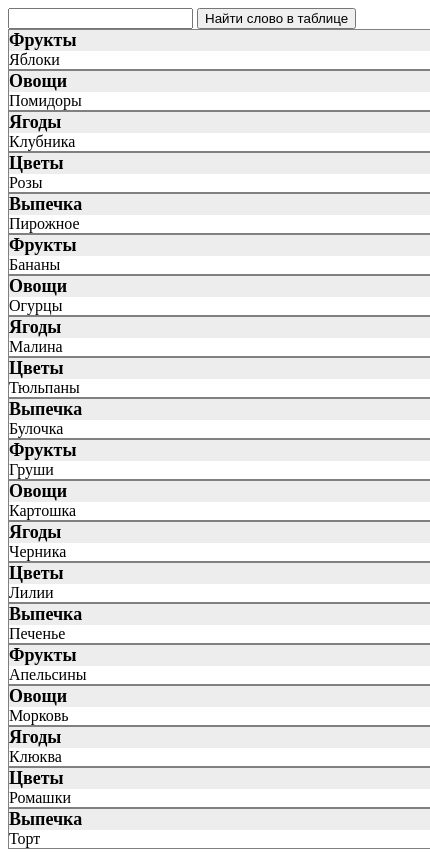
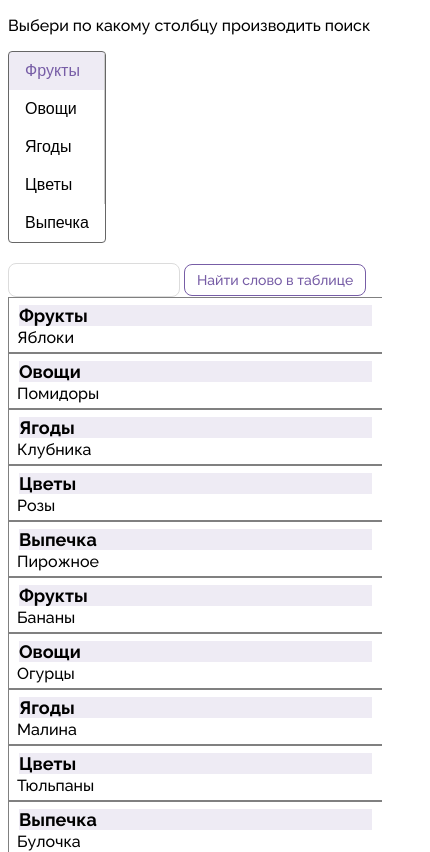
Before and after one commit to Oikapi/CFTtestTask, a website built with Vite: page index.html in a window 390 px wide. Shown: the top 852 px of the page, 430 px wide, since content can reach past the window. Built offline with nearby package versions, Linux system fonts and the light colour scheme.

Commit message:
add css and seach-radio

```diff
--- a/index.html
+++ b/index.html
@@ -7,15 +7,38 @@
   <meta name="viewport" content="width=device-width, initial-scale=1.0" />
   <title>Vite App</title>
   <link rel="stylesheet" href="style.css">
+  <link rel="preconnect" href="https://fonts.googleapis.com">
+  <link rel="preconnect" href="https://fonts.gstatic.com" crossorigin>
+  <link href="https://fonts.googleapis.com/css2?family=Raleway:wght@500;700&display=swap" rel="stylesheet">
 </head>
 
 <body>
   <div id="app"></div>
   <div class="buttonSearch">
-    <input type="text" id="inputText">
-    <button id="submitButton">Найти слово в таблице
-    </button>
+    <form id="searchForm">
+      <p>Выбери по какому столбцу производить поиск</p>
+      <div class="radioColumn">
 
+        <input type="radio" name="searchColumn" value="0" checked id="Fruits">
+        <label for="Fruits">Фрукты</label>
+
+        <input type="radio" name="searchColumn" value="1" id="Vegetables">
+        <label for="Vegetables">Овощи</label>
+
+        <input type="radio" name="searchColumn" value="2" id="Berries">
+        <label for="Berries">Ягоды</label>
+
+        <input type="radio" name="searchColumn" value="3" id="Flowers">
+        <label for="Flowers">Цветы</label>
+
+        <input type="radio" name="searchColumn" value="4" id="Bakery">
+        <label for="Bakery">Выпечка</label>
+      </div>
+      <input type="text" id="inputText" class="inputText">
+
+
+      <button id="submitButton">Найти слово в таблице</button>
+    </form>
   </div>
   <div class="blockTable">
     <div class="tableHead">
--- a/main.js
+++ b/main.js
@@ -1,24 +1,37 @@
 
 
 let formInput = document.querySelector(".buttonSearch")
-let submButton = document.querySelector("#submitButton")
-let inputValue = document.querySelector("#inputText").value
-let arrCeil = document.querySelectorAll(".tableRow")
-let resultNode = document.createElement("div")
+let tableRows = document.querySelectorAll(".tableRow")
+let resultNode = document.createElement("p")
+let columnToSearch = document.getElementsByName("searchColumn")
+let searchForm = document.querySelector("#searchForm")
+let results = []
+resultNode.className = "resultDiv"
 
-resultNode.className = "resultDiv"
-submButton.addEventListener("click",() => {
-    inputValue = document.querySelector("#inputText").value
-    arrCeil.forEach((el) => el.children[1].style.color = "black")
+const getRadioValue = () =>{
+    for(let i = 0; i < columnToSearch.length; i++){
+        if(columnToSearch[i].checked){
+            console.log(columnToSearch[i].value)
+            return columnToSearch[i].value
+
+        }
+    }
+}
+const seachInTable = (columnIndex) => {
+    let inputValue = document.querySelector("#inputText").value
+
+    results.forEach((el) => el.style.color = "black")
+    results =[]
     if(formInput.lastChild == resultNode){
         formInput.removeChild(resultNode)
     }
 
     let count = 0;
-    for(let i = 0; i < arrCeil.length;i++){
-
-        if(arrCeil[i].children[1].textContent.toLocaleLowerCase().includes(inputValue.toLocaleLowerCase()) ){
-            arrCeil[i].children[1].style.color = "red"
+    for(let i = 0; i < tableRows.length;i++){
+        console.log(i)
+        if(tableRows[i].children[columnIndex].textContent.toLocaleLowerCase().includes(inputValue.toLocaleLowerCase()) ){
+            tableRows[i].children[columnIndex].style.color = "red"
+            results.push(tableRows[i].children[columnIndex])
             count+=1
         }
     }
@@ -29,4 +42,8 @@ submButton.addEventListener("click",() => {
         resultNode.innerText = `Ничего не найдено`
     }
     formInput.append(resultNode)
-})
+}
+
+
+searchForm.addEventListener("submit",(e) =>{e.preventDefault()
+    seachInTable(getRadioValue())})
--- a/style.css
+++ b/style.css
@@ -1,6 +1,74 @@
+body {
+  font-family: 'Raleway', sans-serif;
+}
+
+.radioColumn {
+  width: fit-content;
+  border: 1px solid #666;
+  border-radius: 4px;
+  overflow: hidden;
+  display: flex;
+  flex-direction: row;
+  flex-wrap: no-wrap;
+  margin-bottom: 20px;
+}
+
+button {
+  font-family: 'Raleway', sans-serif;
+  font-weight: 500;
+  font-size: 14px;
+  border: 1px solid #775DA6;
+  border-radius: 8px;
+
+  background-color: white;
+  padding: 7px 12px;
+  color: #775DA6
+}
+
+button:hover {
+  background-color: #775DA6;
+  color: white;
+  transition: 0.5s;
+}
+
+.inputText {
+  border: 1px solid #DCDCDC;
+  border-radius: 8px;
+  font-size: 14px;
+  font-family: 'Raleway', sans-serif;
+  padding: 8px 0 8px 12px;
+}
+
+
+.radioColumn input {
+  display: none;
+}
+
+.radioColumn label {
+  font-family: sans-serif;
+  padding: 10px 16px;
+  border-right: 1px solid #ccc;
+  cursor: pointer;
+
+}
+
+.radioColumn label:last-of-type {
+  border-right: 0;
+}
+
+.radioColumn label:hover {
+  background: #eee;
+}
+
+.radioColumn input:checked+label {
+  background: hsla(261, 29%, 51%, 12%);
+  color: #775DA6;
+}
+
 .blockTable {
+  /* font-family: sans-serif; */
   max-width: 1600px;
-  min-width: 421px;
+  /* min-width: 421px; */
   /* display: flex; */
 
 }
@@ -19,20 +87,27 @@
 }
 
 .tableHead>* {
-  background-color: #EDEDED
+  background: hsla(261, 29%, 51%, 12%);
+  padding: 14px 10px;
 }
 
 .ceil {
   width: 10%;
   border: 1px solid gray;
+  padding: 5px 8px;
   overflow: hidden;
 }
 
 .ceil:hover:not(.tableHead .ceil) {
-  background-color: aquamarine;
+  background: hsla(261, 29%, 51%, 70%);
 }
 
 @media screen and (max-width: 420px) {
+  .blockTable {
+    width: 100%;
+    min-width: unset;
+  }
+
   .ceil {
     width: 100%;
     flex-basis: 100%;
@@ -40,7 +115,7 @@
     border-right: none;
     display: flex;
     flex-direction: column;
-
+    box-sizing: border-box;
     /* Убираем правую границу, так как она не нужна в одной колонке */
   }
 
@@ -54,11 +129,18 @@
 
   }
 
+  .radioColumn {
+    flex-direction: column;
+
+  }
+
   .ceil::before {
+    color: black;
     content: attr(data-label);
     text-transform: bold;
     font-size: large;
     font-weight: bold;
-    background-color: #EDEDED;
+    background: hsla(261, 29%, 51%, 12%);
+    border: 2px solid white;
   }
 }
```
Also changed, not shown: counter.js (deleted).
